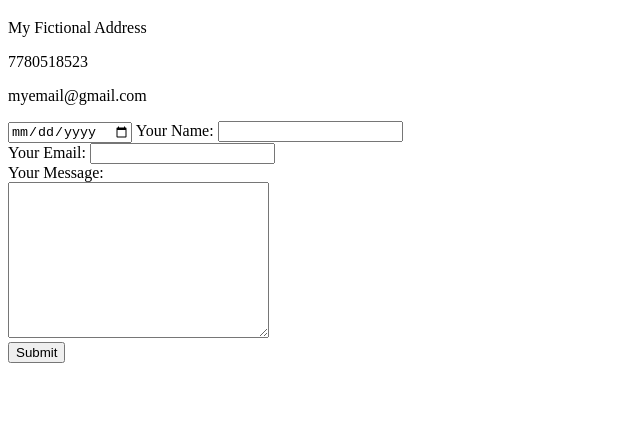
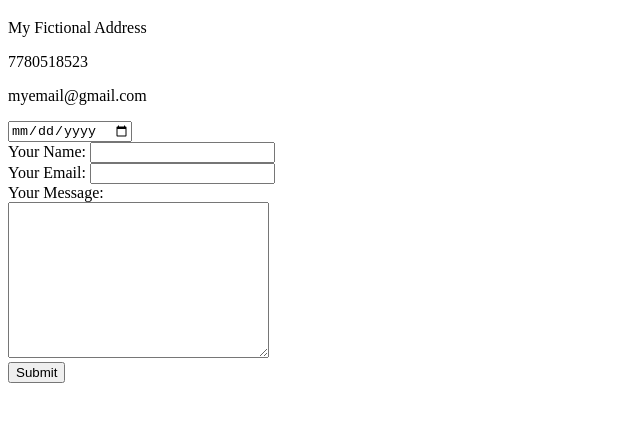
Before and after one commit to bhanuprakashtdq/cv, a plain HTML site: page contact-me.html in a window 1280 px wide. Shown: the part 61-482 px from the top of the page, without its empty margins (0-640 px from the left). Drawn offline with Linux system fonts and the light colour scheme.

Commit message:
Added break statement after date picker

```diff
--- a/contact-me.html
+++ b/contact-me.html
@@ -13,7 +13,7 @@
   <p>myemail@gmail.com</p>
 
   <form action="mailto:bhanu05prakash@gmail.com" method="post" encrypt="text/plain">
-    <input type="date">
+    <input type="date"><br>
     <label>Your Name:</label>
     <input type="text" name="yourName" value=""><br>
     <label>Your Email:</label>
```
